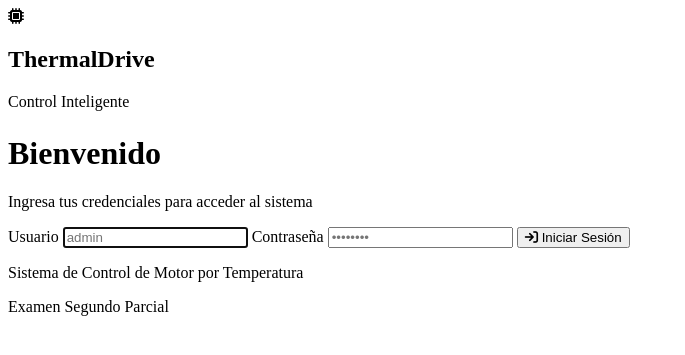
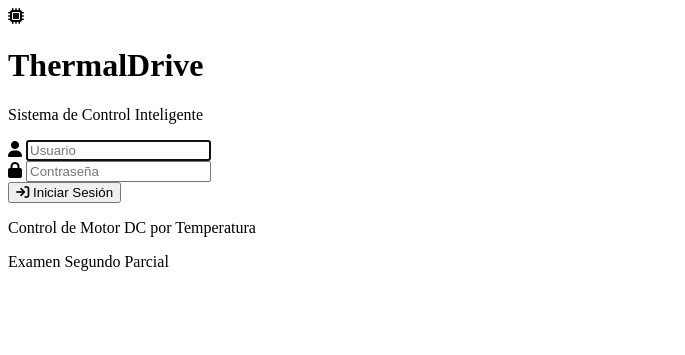
Before and after one commit to AngelRicardoGarcia/Examen2, a Flask app: page /login in a window 1280 px wide. Shown: the top 355 px of the page, without its empty margins (0-685 px from the left). Run offline with Flask 3, Linux system fonts and the light colour scheme.

Commit message:
Update login.html

```diff
--- a/templates/login.html
+++ b/templates/login.html
@@ -4,45 +4,44 @@
     <meta charset="UTF-8">
     <meta name="viewport" content="width=device-width, initial-scale=1.0">
     <title>ThermalDrive | Login</title>
+    <link href="https://fonts.googleapis.com/css2?family=Inter:wght@300;400;500;600;700;800&display=swap" rel="stylesheet">
+    <link rel="stylesheet" href="https://cdnjs.cloudflare.com/ajax/libs/font-awesome/6.4.0/css/all.min.css">
     <link rel="stylesheet" href="/static/css/style.css">
-    <link href="https://fonts.googleapis.com/css2?family=Inter:wght@300;400;500;600;700&display=swap" rel="stylesheet">
-    <link rel="stylesheet" href="https://cdnjs.cloudflare.com/ajax/libs/font-awesome/6.4.0/css/all.min.css">
 </head>
-<body class="auth">
-    <div class="bg-gradient"></div>
-    <div class="auth-wrap">
+<body class="auth-page">
+    <div class="auth-container">
         <div class="auth-card">
-            <div class="logo-area" style="justify-content: center; margin-bottom: 24px;">
+            <div class="auth-logo">
                 <div class="logo-icon">
                     <i class="fas fa-microchip"></i>
                 </div>
-                <div class="logo-text">
-                    <h2>Thermal<span>Drive</span></h2>
-                    <p>Control Inteligente</p>
+                <h1>Thermal<span>Drive</span></h1>
+                <p>Sistema de Control Inteligente</p>
+            </div>
+
+            <form method="POST" class="auth-form">
+                <div class="input-group">
+                    <i class="fas fa-user"></i>
+                    <input type="text" name="username" placeholder="Usuario" required autofocus>
                 </div>
-            </div>
-            <div class="auth-head">
-                <h1>Bienvenido</h1>
-                <p>Ingresa tus credenciales para acceder al sistema</p>
-            </div>
-            <form method="POST" class="auth-form">
-                <label>Usuario</label>
-                <input type="text" name="username" placeholder="admin" required autofocus>
-                <label>Contraseña</label>
-                <input type="password" name="password" placeholder="••••••••" required>
+                <div class="input-group">
+                    <i class="fas fa-lock"></i>
+                    <input type="password" name="password" placeholder="Contraseña" required>
+                </div>
                 <button type="submit" class="auth-btn">
                     <i class="fas fa-arrow-right-to-bracket"></i>
                     Iniciar Sesión
                 </button>
                 {% if error %}
-                <div class="error">
-                    <i class="fas fa-exclamation-triangle"></i>
+                <div class="auth-error">
+                    <i class="fas fa-exclamation-circle"></i>
                     {{ error }}
                 </div>
                 {% endif %}
             </form>
+
             <div class="auth-footer">
-                <p>Sistema de Control de Motor por Temperatura</p>
+                <p>Control de Motor DC por Temperatura</p>
                 <p>Examen Segundo Parcial</p>
             </div>
         </div>
```
